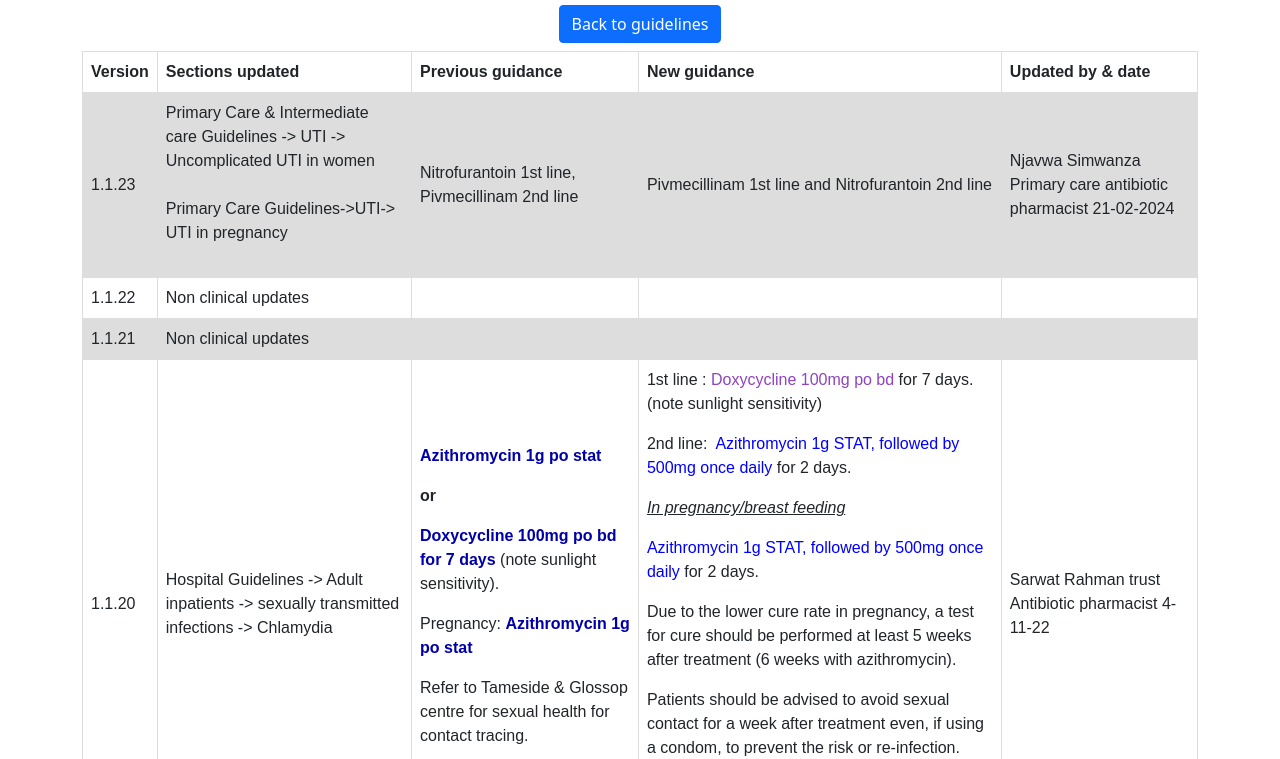
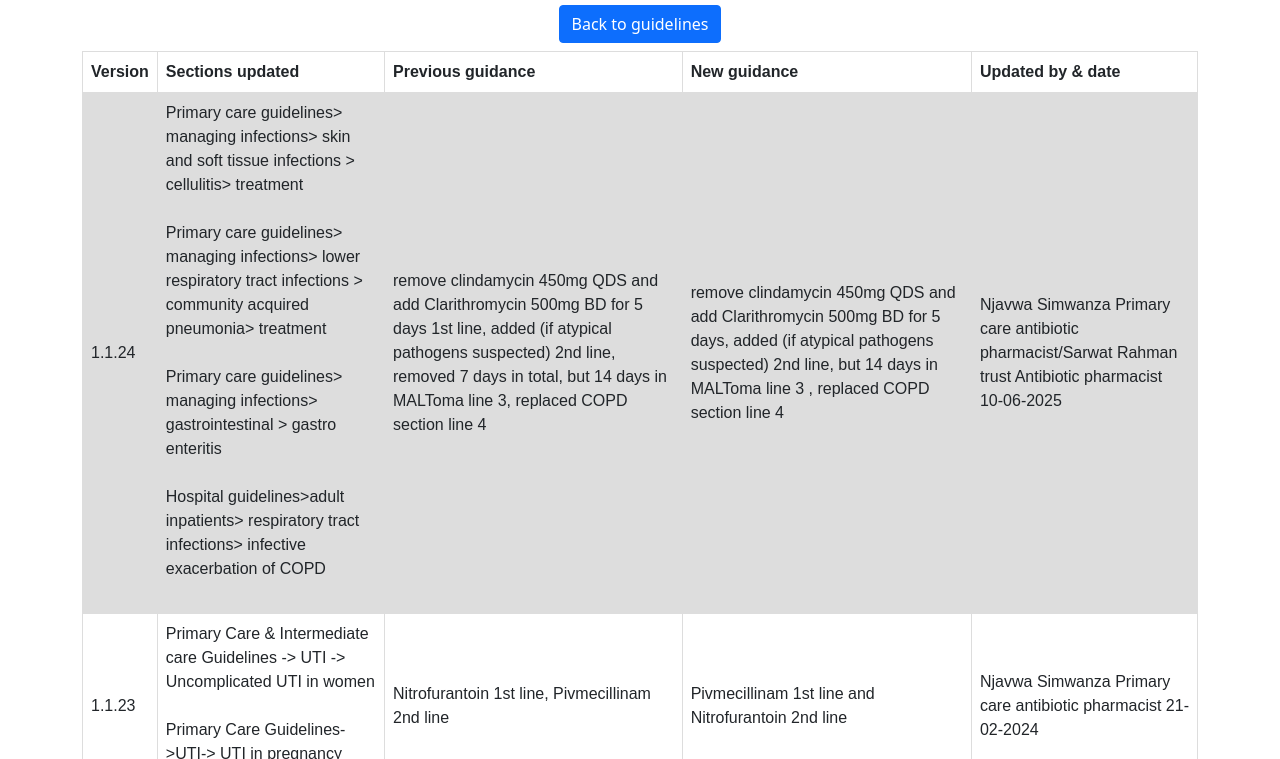
Before and after one commit to GMICB-Tameside-NHS-Abx-Guidelines/GMICB-Tameside-NHS-Abx-Guidelines.github.io, a plain HTML site: page version.html in a window 1280 px wide. Shown: the part 41-800 px from the top of the page. Drawn offline with nearby package versions, Linux system fonts and the light colour scheme.

Commit message:
Update version.html
updated  version control

```diff
--- a/version.html
+++ b/version.html
@@ -103,6 +103,13 @@ Prophylaxis
                     <th>Updated by & date</th>
                 </tr>
                 <tr>
+                    <td>1.1.24</td>
+                    <td>Primary care guidelines> managing infections> skin and soft tissue infections > cellulitis> treatment <br><br>Primary care guidelines> managing infections> lower respiratory tract infections > community acquired pneumonia> treatment &nbsp;<br><br>Primary care guidelines> managing infections> gastrointestinal > gastro enteritis<br><br>Hospital guidelines>adult inpatients> respiratory tract infections> infective exacerbation of COPD<br><br></td>
+                    <td>remove clindamycin 450mg QDS and add Clarithromycin 500mg BD for 5 days 1st line, added (if atypical pathogens suspected)  2nd line, removed 7 days in total, but 14 days in MALToma line 3, replaced COPD section line 4 </td>
+                    <td>remove clindamycin 450mg QDS and add Clarithromycin 500mg BD for 5 days, added (if atypical pathogens suspected) 2nd line, but 14 days in MALToma line 3 , replaced COPD section line 4 </td>
+                    <td>Njavwa Simwanza Primary care antibiotic pharmacist/Sarwat Rahman trust Antibiotic pharmacist 10-06-2025</td>
+                </tr>
+                <tr>
                     <td>1.1.23</td>
                     <td>Primary Care &amp; Intermediate care Guidelines -&gt; UTI -&gt; Uncomplicated UTI in women<br><br>Primary Care Guidelines-&gt;UTI-&gt; UTI in pregnancy&nbsp;<br><br></td>
                     <td>Nitrofurantoin 1st line, Pivmecillinam 2nd line</td>
```
